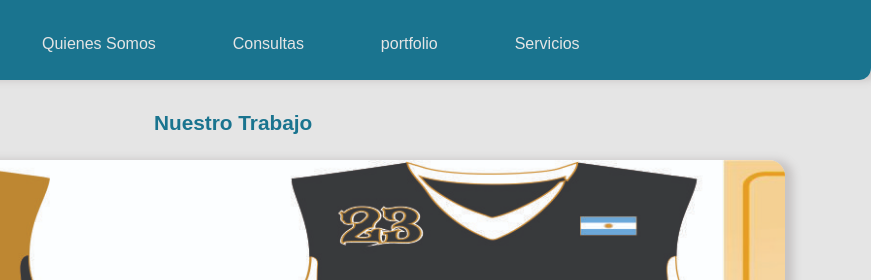
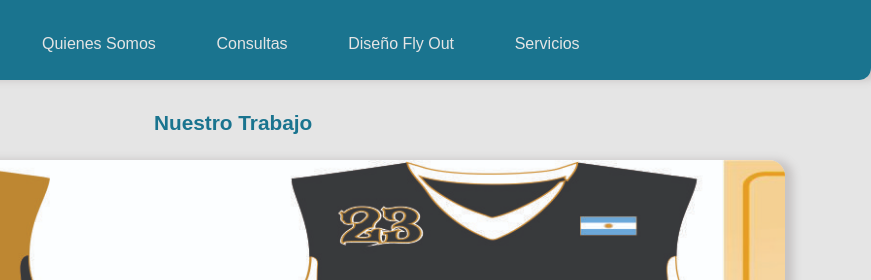
Before and after one commit to MFreixas02/Proyecto-FInal-1, a website: page Portfolio.html in a window 1280 px wide. Shown: the top 280 px of the page, 409-1280 px from the left. Drawn offline with nearby package versions, Linux system fonts and the light colour scheme.

Commit message:
modificacion Portfolio

```diff
--- a/Portfolio.html
+++ b/Portfolio.html
@@ -31,7 +31,7 @@
                 <a class="nav-link" href="contactanos.html">Consultas</a>
               </li>
               <li class="nav-item">
-                <a class="nav-link colorGrey" href="portfolio.html">portfolio
+                <a class="nav-link colorGrey" href="portfolio.html">Diseño Fly Out
                </a>
               </li>
               <li class="nav-item">
```
